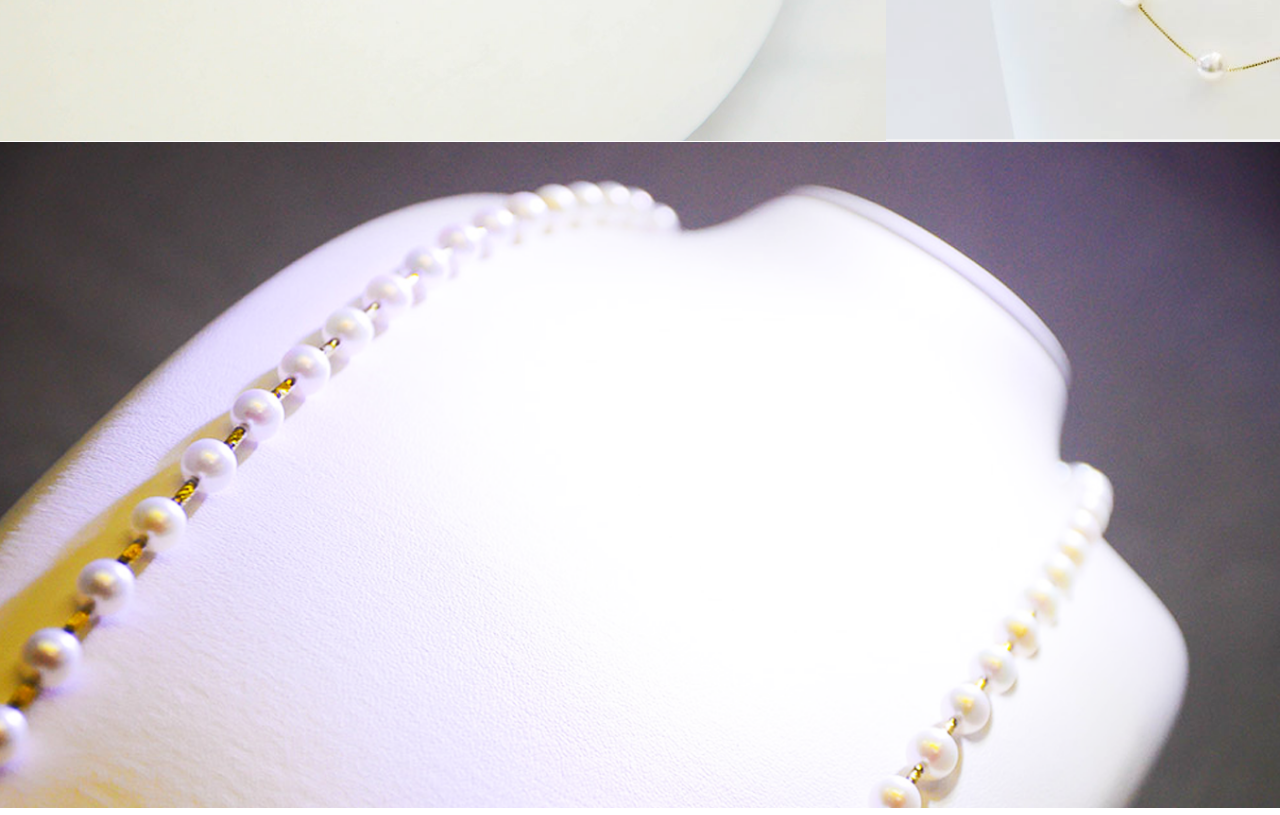
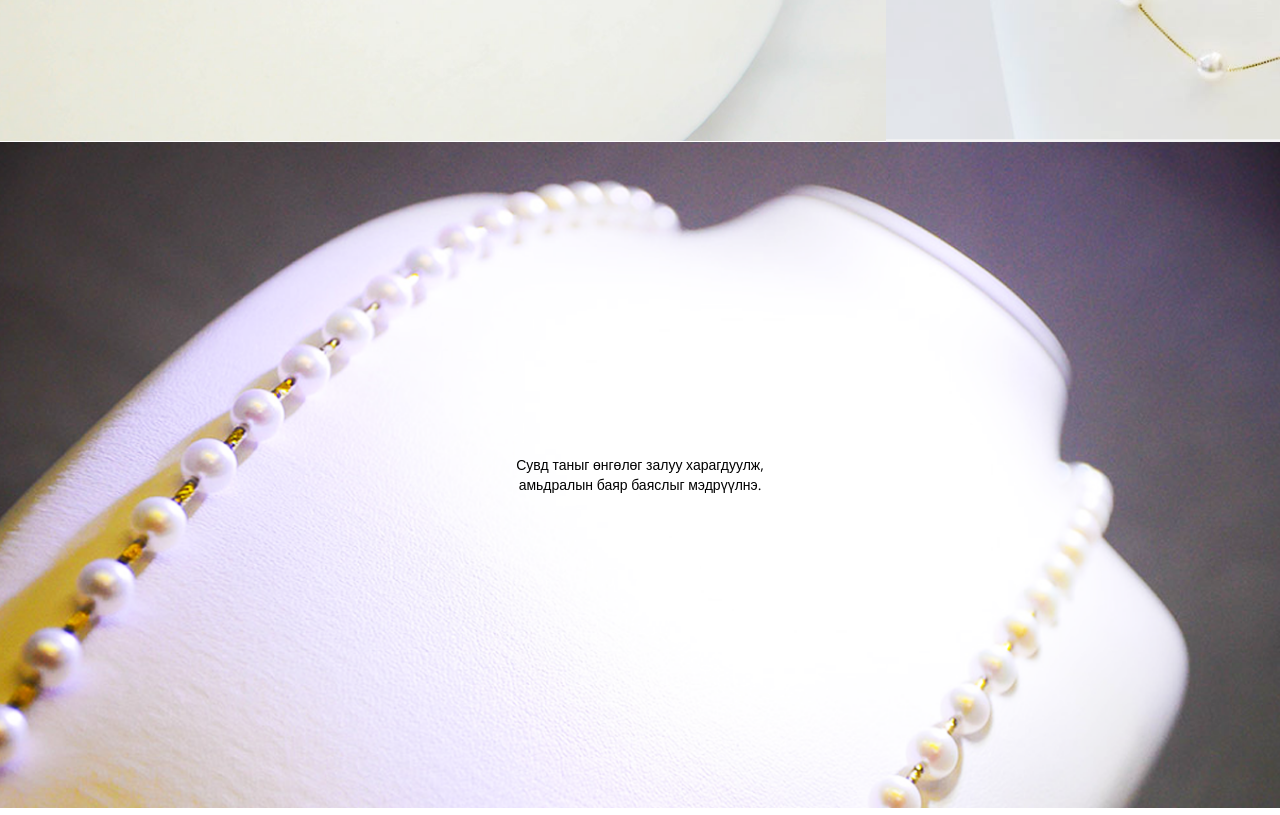
Before and after one commit to Soyol/soyol.github.io, a plain HTML site: page index.html in a window 1280 px wide. Shown: the part 2085-2900 px from the top of the page. Drawn offline with nearby package versions, Linux system fonts and the light colour scheme.

Commit message:
Added files via upload

```diff
--- a/index.html
+++ b/index.html
@@ -90,6 +90,11 @@
 			<div class="uk-cover-background backsection-four-img">
 				<figure class="uk-overlay uk-overlay-hover gridnomargin ">
 					<img class="uk-overlay-scale" src="images/backfour.png" width="" height="" alt="">
+					<div class="uk-position-cover uk-flex uk-flex-center uk-flex-middle">
+		    			<div class="uk-container-center  red-back section-four-text">
+							Сувд таныг өнгөлөг залуу харагдуулж,<br> амьдралын баяр баяслыг мэдрүүлнэ.
+						</div>
+					</div>
 				</figure>
 			</div>
 		</section>
```
